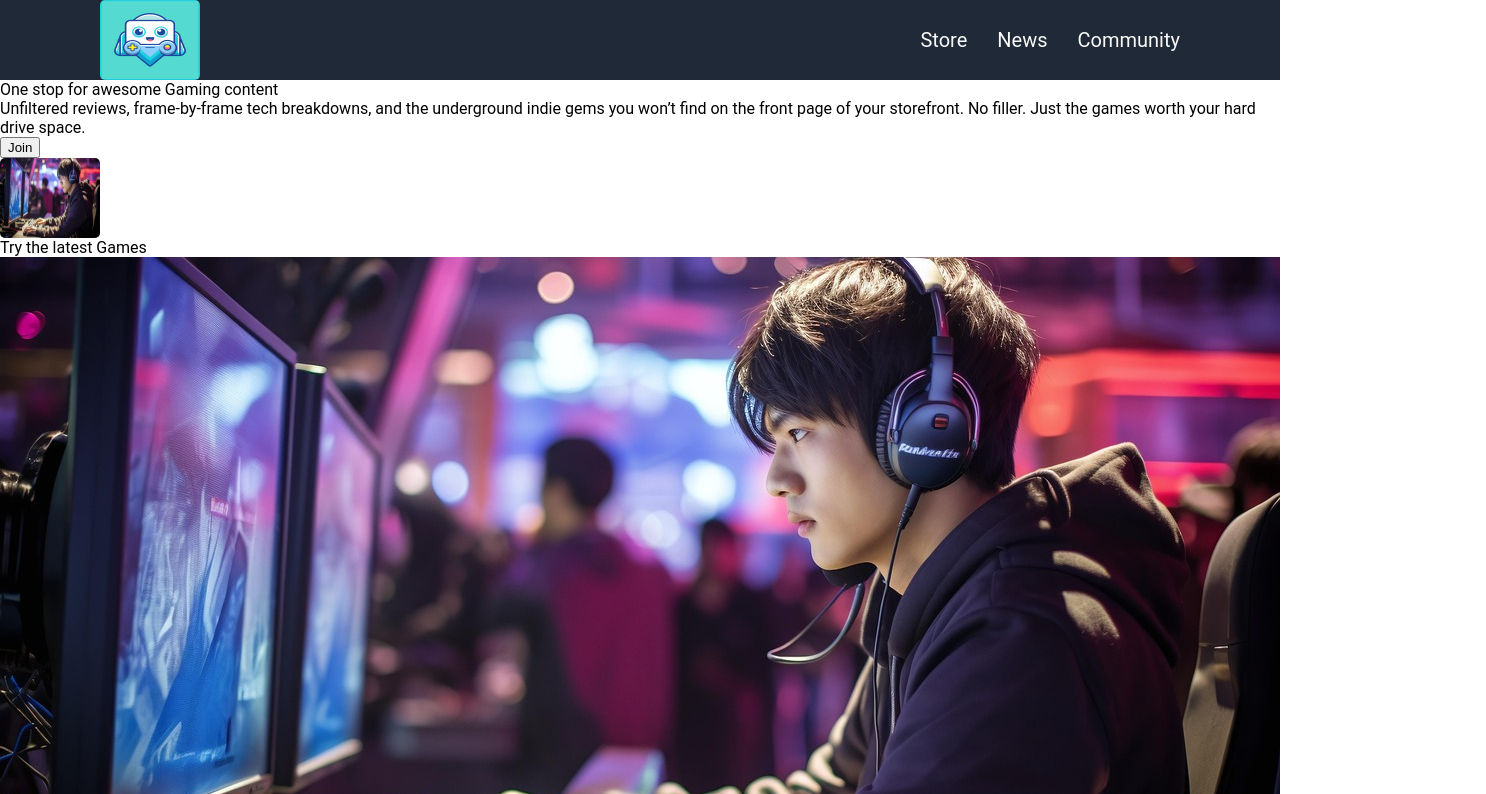
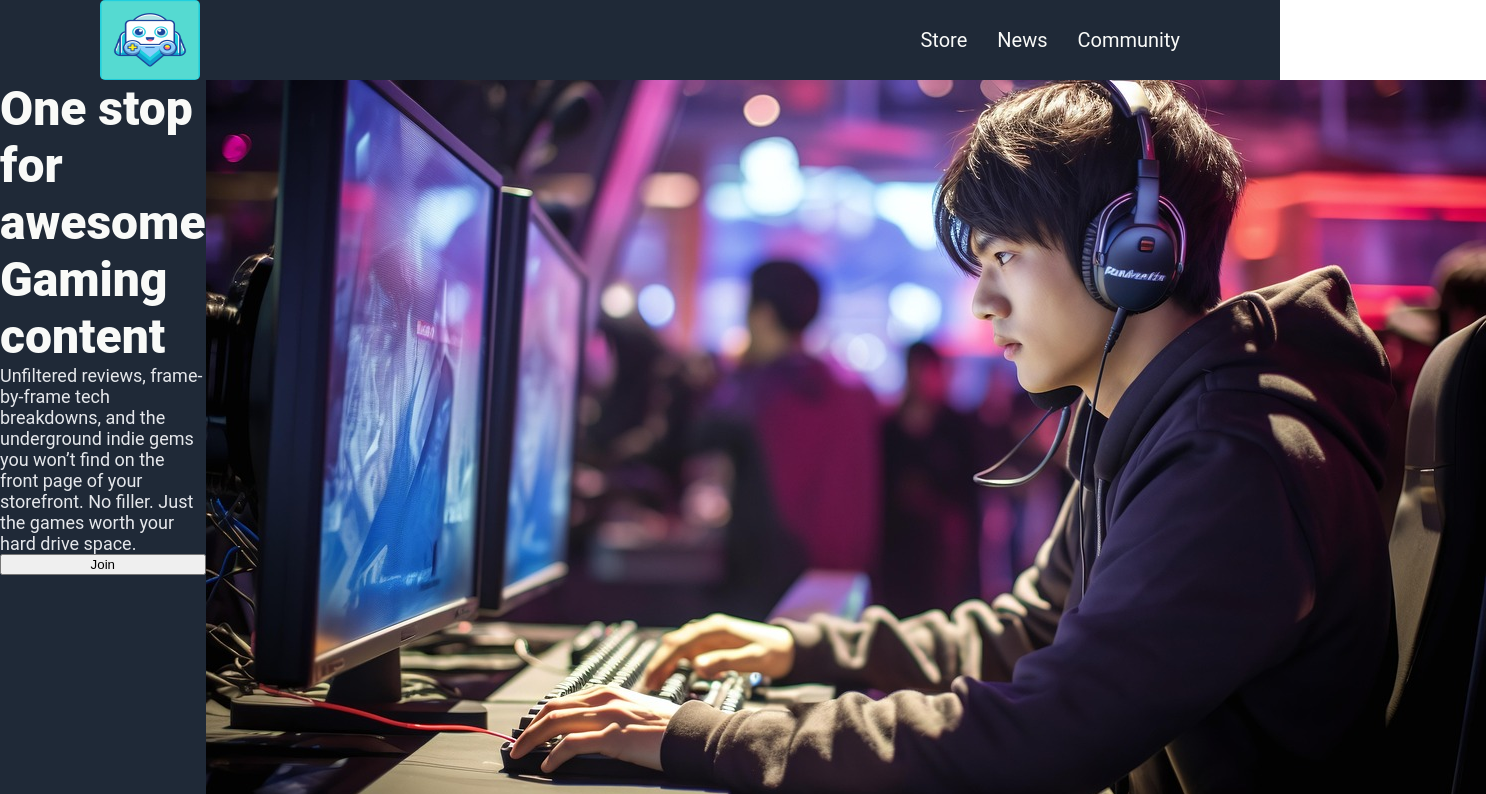
Before and after one commit to anooptantony/landing_page, a plain HTML site: page index.html in a window 1280 px wide. Shown: the top 794 px of the page, 1486 px wide, since content can reach past the window. Drawn offline with Linux system fonts and the light colour scheme.

Commit message:
UPDATE CSS RELATED TO HERO SECTION OF THE WEBPAGE Added some CSS to the Hero section of the page. Added one container to contain the contents of Hero section. Modified the README file regarding completed requirements.

```diff
--- a/index.html
+++ b/index.html
@@ -21,15 +21,18 @@
       </div>
     </div>
 
-      <div class="hero_container">
+    <div class="hero_container">
+      <div class="hero_content">
         <div class="hero_left">
             <div class="heading">One stop for awesome Gaming content</div>
             <div class="hero_text">Unfiltered reviews, frame-by-frame tech breakdowns, and the underground indie gems you won’t find on the front page of your storefront. No filler. Just the games worth your hard drive space.</div>
             <button class="hero_button">Join</button>
         </div>
         <div class="hero_right">
-            <img src="gaming.jpg" alt="Company logo" class="logo">
+            <img src="gaming.jpg" alt="A computer gamer" class="hero_img">
         </div>
+      </div>
+    </div>
 
       <div class="games_container">
         <div class="games_heading">Try the latest Games</div>
--- a/style.css
+++ b/style.css
@@ -42,3 +42,37 @@ body {
     gap: 30px;
     list-style: none;
 }
+
+.hero_container {
+    background-color: #1F2937;
+    display: flex;
+}
+
+.hero_content {
+    display: flex;
+}
+
+.hero_left {
+    color: #F9FAF8;
+    display: flex;
+    flex-direction: column;
+}
+
+.heading {
+    display: flex;
+    font-size: 48px;
+    font-weight: 900;
+}
+
+.hero_text {
+    color: #E5E7EB;
+    font-size: 18px;
+}
+
+.hero_right {
+    display: flex;
+}
+
+.hero_img {
+    display: flex;
+}
```
Also changed, not shown: 1 other file.
